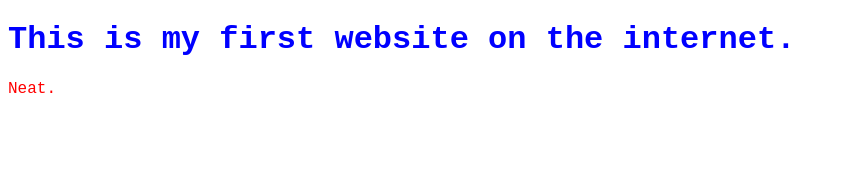
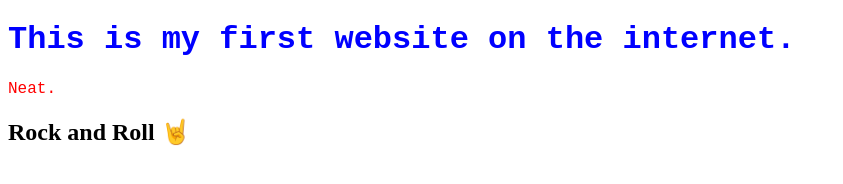
Before and after one commit to mikebinder/mikebinder.github.io, a plain HTML site: page index.html in a window 1280 px wide. Shown: the whole page, without its empty margins (0-843 px from the left). Drawn offline with Linux system fonts and the light colour scheme.

Commit message:
Update index.html

```diff
--- a/index.html
+++ b/index.html
@@ -8,5 +8,6 @@
     <body>
         <h1>This is my first website on the internet.</h1>
         <p>Neat.</p>
+       <h2> Rock and Roll 🤘</h2>
     </body>
 </html>
```
